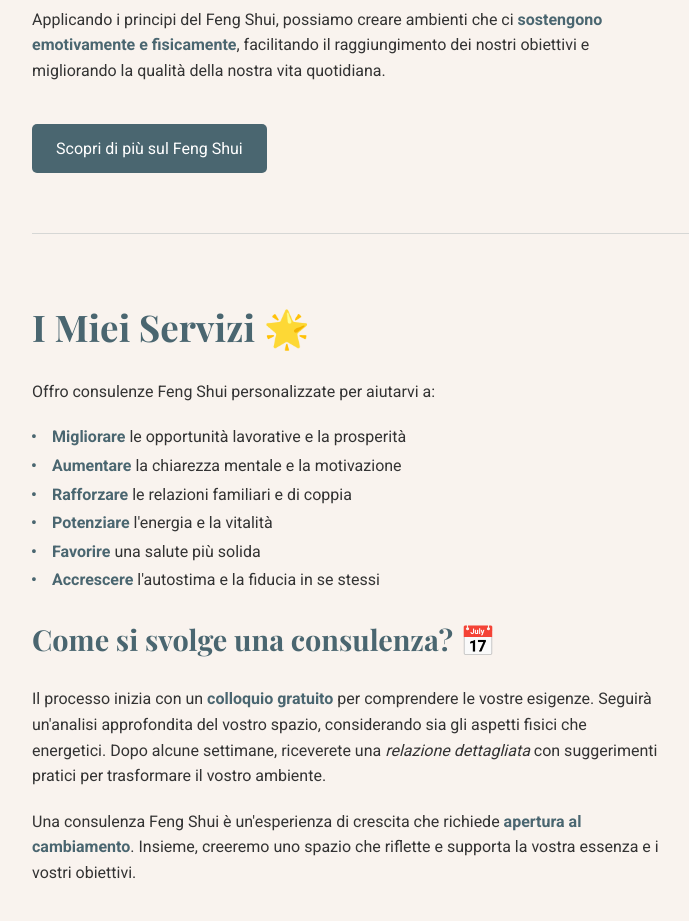
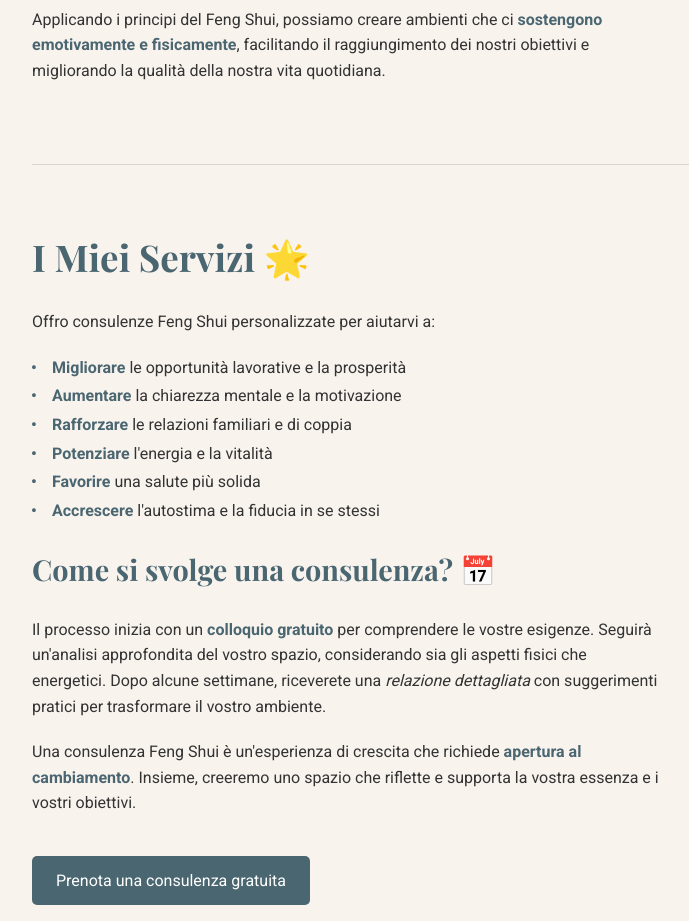
Before and after one commit to dbltnk/ileniatixi_com, a plain HTML site: page index.html in a window 1280 px wide. Shown: the part 1220-2141 px from the top of the page, without its empty margins (208-897 px from the left). Drawn offline with nearby package versions, Linux system fonts and the light colour scheme.

Commit message:
one less CTA

```diff
--- a/index.html
+++ b/index.html
@@ -360,8 +360,6 @@
                         class="highlight">sostengono emotivamente e fisicamente</span>, facilitando il raggiungimento
                     dei nostri obiettivi e migliorando la qualità della nostra vita quotidiana.
                 </p>
-                <a href="#contact" class="cta-button" data-de="Erfahren Sie mehr über Feng Shui"
-                    data-en="Learn more about Feng Shui">Scopri di più sul Feng Shui</a>
             </section>
 
             <div class="section-divider"></div>
```
